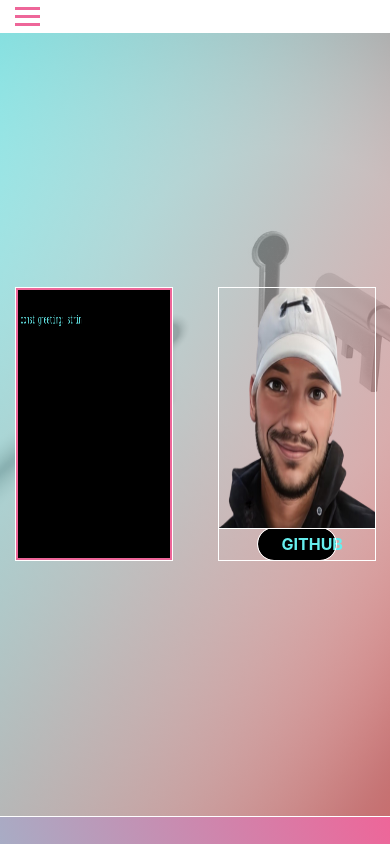
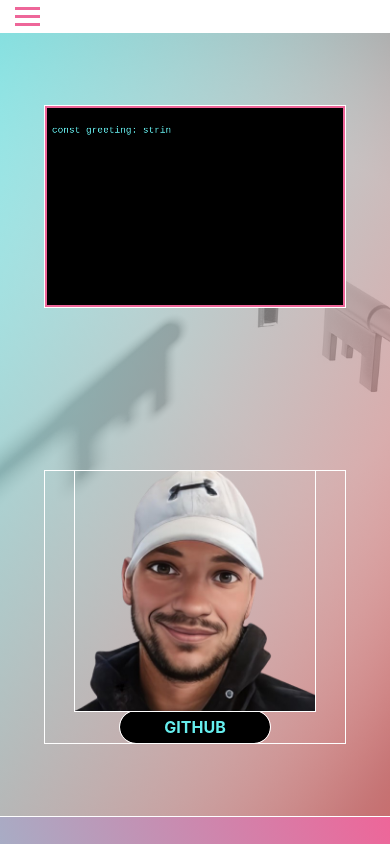
Before and after one commit to OsianJL/personal-web, a React (Vite) app: page / in a window 390 px wide. Both pictures are taken after a click on the button "Open Portfolio". Shown: the top 844 px of the page. Built offline with nearby package versions, Linux system fonts and the light colour scheme.

Commit message:
responsive hero working

```diff
--- a/src/styles/CodeAnimation.module.css
+++ b/src/styles/CodeAnimation.module.css
@@ -1,6 +1,6 @@
 
 .divCanvas {
-    /* margin: auto;  */
     width: 40%;
+    min-width: 300px;
     max-height: 400px;
 }
--- a/src/styles/Hero.module.css
+++ b/src/styles/Hero.module.css
@@ -1,6 +1,7 @@
 .hero {
     height: 93vh;
     display: flex;
+    flex-direction: row;
     justify-content: space-around;
     align-content: center;
     background-color: #6EE;
@@ -11,6 +12,12 @@
     gap: 1rem;
   }
 
+  @media (max-width: 750px) {
+    .hero {
+      flex-direction: column;
+    }
+  }
+
   .overlay {
     display:flex;
     flex-direction: column;
@@ -19,6 +26,7 @@
     color: white;
     width: 40%;
     max-height: 400px;
+    min-width: 300px;
     line-height: 0;
     flex-wrap: wrap;
 
```
